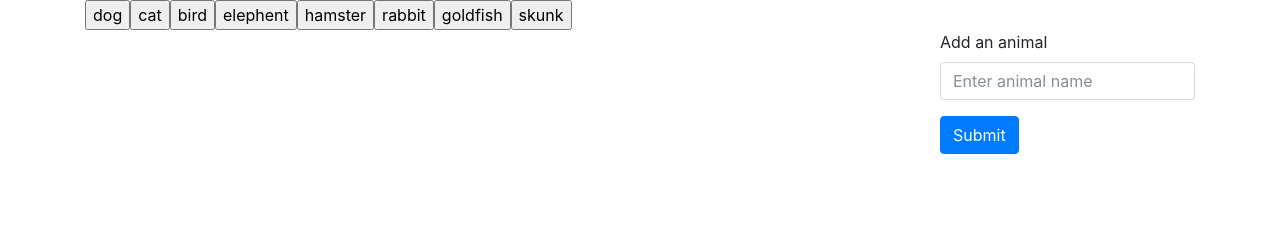
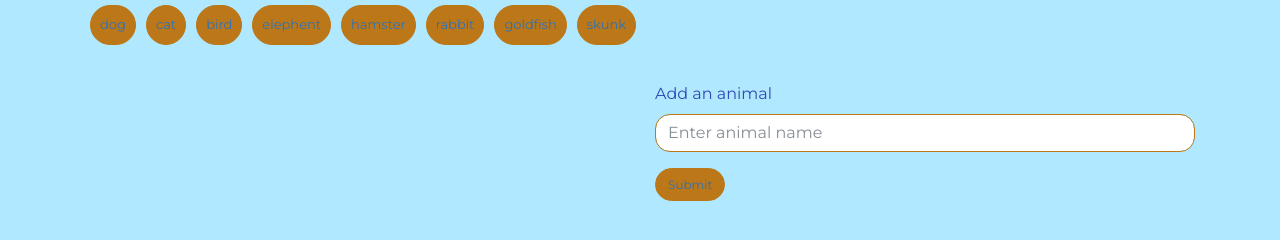
Before and after one commit to shirinR/Giphy-API, a plain HTML site: page index.html in a window 1280 px wide. Drawn offline with nearby package versions, Linux system fonts and the light colour scheme.

Commit message:
update style.css

```diff
--- a/assets/css/style.css
+++ b/assets/css/style.css
@@ -1,3 +1,50 @@
-#animal{
-  display: inline;
+* {
+    box-sizing: border-box;
 }
+
+body{
+  background-color: #b0e9ff;
+  font-family: 'Montserrat', sans-serif;
+}
+
+.btns, #addButton{
+  background-color: #bb7718;
+  border: 1px solid #bb7718;
+  border-radius: 20px;
+  color: #2f71b5;
+}
+
+#exampleInputAnimal{
+  border-radius: 15px;
+  border: 1px solid #bb7718;
+}
+
+.btns{
+  margin: 5px;
+  padding: 9px;
+  font-size: 13px;
+}
+
+#addButton{
+  font-size: 12px;
+}
+
+#label{
+  padding-top: 32px;
+  color: #2f48b5;
+}
+
+.animalDiv{
+  border: 2px solid #bb7718;
+  margin: 5px;
+  border-radius: 49px;
+  margin-right: 20px;
+  margin-left: 10px;
+  padding: 10px;
+}
+
+.rating{
+  text-align: center;
+  font-weight: 500px;
+  color: 	#302fb5;
+}
--- a/assets/javascript/app.js
+++ b/assets/javascript/app.js
@@ -1,31 +1,34 @@
 $(document).ready(function(){
 
-  var animalList = ['dog', 'cat', 'bird', 'elephent', 'hamster','rabbit', 'goldfish', 'skunk'];
+  var topics = ['dog', 'cat', 'bird', 'elephent', 'hamster','rabbit', 'goldfish', 'skunk'];
 
   function createButton(arrList){
     for (var i=0; i<arrList.length; i++){
-      $('#anlimalButtons').append('<button class="btns"  data-animal="'+ animalList[i] + '">' + animalList[i] +'</button>');
+      $('#anlimalButtons').append('<button class="btns"  data-animal="'+ topics[i] + '">' + topics[i] +'</button>');
     }
   }
+  createButton(topics);
 
-  function addButtons(inputName){
-    $('#anlimalButtons').append('<button class="btns"  data-animal="'+ inputName + 'button">' + inputName +'</button>');
-  }
-
-  createButton(animalList);
+  $('#addButton').on("click", function(){
+    var inputName = $('#exampleInputAnimal').val();
+    topics = [];
+    topics.push(inputName);
+    createButton(topics);
+  });
 
   $('#anlimalButtons').on("click", '.btns', function() {
 
     APIKey = "5dfa0f379e20427eb33be234d76c55cb";
     var limit = '10';
-    // var term = $('#exampleInputAnimal').val();
     var animalName = $(this).attr("data-animal");
-    var offSet = '2';
+    var offSet = '0';
     var rating = 'G';
     var offSet = '0';
     var lang = 'en';
 
     var queryURL= "https://api.giphy.com/v1/stickers/search" + "?api_key=" + APIKey+ "&q=" + animalName + "&limit=" + limit + "&offset=" + offSet + "&rating=" + rating + "&lang=" + lang;
+
+    $('#animal').empty();
 
     $.ajax({
       url: queryURL,
@@ -37,14 +40,17 @@ $(document).ready(function(){
 
       for (var i=0; i<results.length; i++){
         var p = $("<p>").text("Rating: " + results[i].rating);
+        p.addClass('rating');
 
         var animalDiv = $("<div>");
+        animalDiv.addClass('animalDiv');
+
         var animalImage = $("<img>");
+        animalImage.addClass("gif");
         animalImage.attr('data-state', "still");
-        animalImage.addClass("gif");
+        animalImage.attr('data-still', results[i].images.fixed_height_still.url);
         animalImage.attr("src", results[i].images.fixed_height.url);
         animalImage.attr('data-animate', results[i].images.fixed_height.url);
-        animalImage.attr('data-still', results[i].images.fixed_height_still.url);
 
         animalDiv.append(p);
         animalDiv.append(animalImage);
@@ -55,13 +61,12 @@ $(document).ready(function(){
 
   $("#animal").on("click", ".gif", function() {
     var state = $(this).attr("data-state");
-    console.log('>>>', state);
-    if (state === "animate") {
+    if (state === "still") {
+      $(this).attr("src", $(this).attr("data-animate"));
+      $(this).attr("data-state", "animate");
+    } else {
       $(this).attr("src", $(this).attr("data-still"));
       $(this).attr("data-state", "still");
-    } else {
-      $(this).attr("src", $(this).attr("data-animate"));
-      $(this).attr("data-state", "animate");
     }
   });
 
--- a/index.html
+++ b/index.html
@@ -5,6 +5,7 @@
     <meta name="viewport" content="width=device-width,initial-scale=1">
     <title>Animal API</title>
     <link rel="stylesheet" href="https://maxcdn.bootstrapcdn.com/bootstrap/4.0.0-beta/css/bootstrap.min.css" integrity="sha384-/Y6pD6FV/Vv2HJnA6t+vslU6fwYXjCFtcEpHbNJ0lyAFsXTsjBbfaDjzALeQsN6M" crossorigin="anonymous">
+    <link href="https://fonts.googleapis.com/css?family=Montserrat" rel="stylesheet">
     <link rel="stylesheet" type="text/css" href="assets/css/style.css">
   </head>
 
@@ -19,15 +20,15 @@
       </div>
 
       <div class="row">
-        <div class="col-md-9">
+        <div class="col">
           <div id="animal">
           </div>
         </div>
 
-        <div class="col-md-3">
+        <div class="col">
           <form>
             <div class="form-group">
-              <label for="exampleInputAnimal">Add an animal</label>
+              <label for="exampleInputAnimal" id="label">Add an animal</label>
               <input type="name" class="form-control" id="exampleInputAnimal" aria-describedby="nameHelp" placeholder="Enter animal name">
             </div>
             <button type="button" class="btn btn-primary" id="addButton">Submit</button>
```
